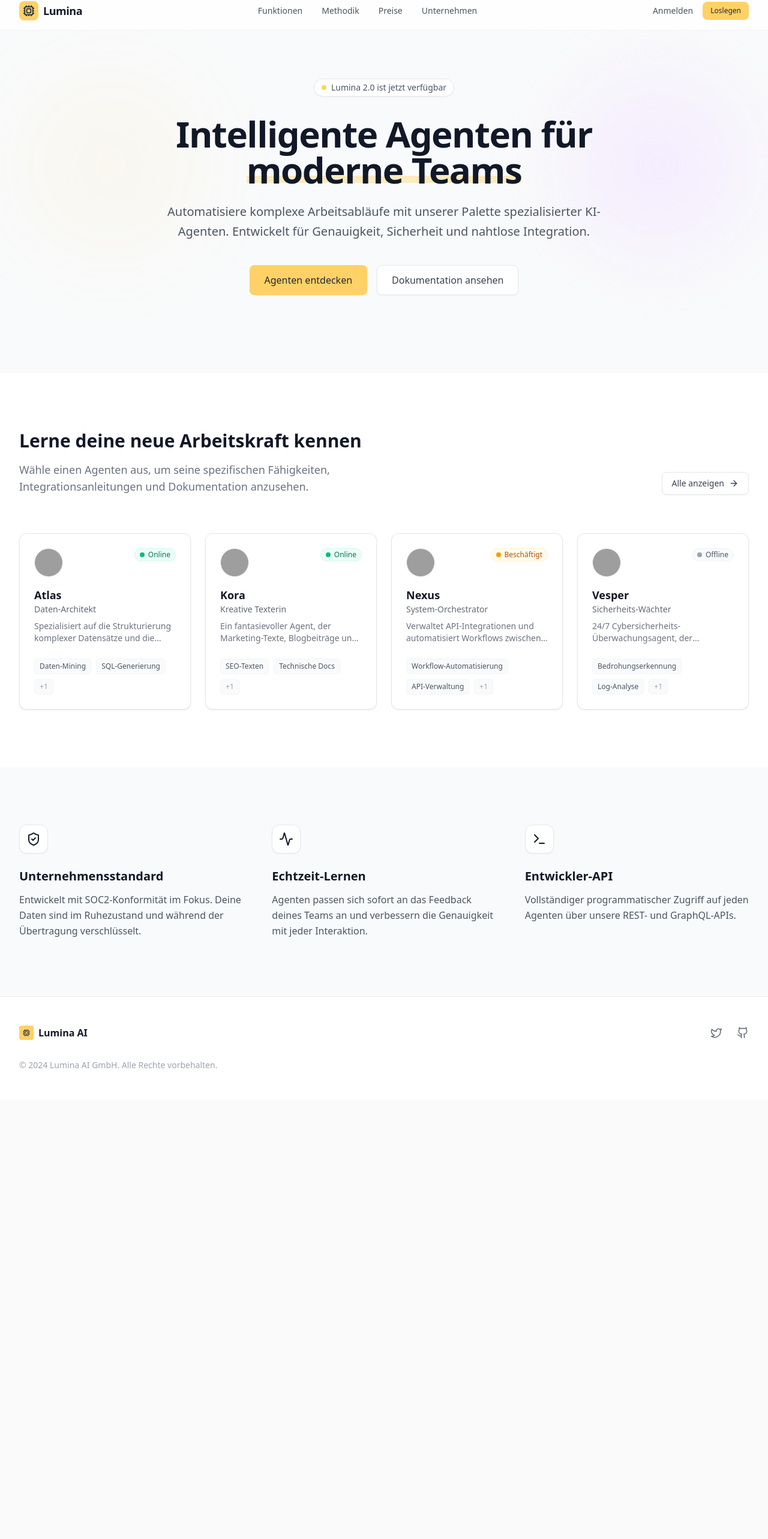
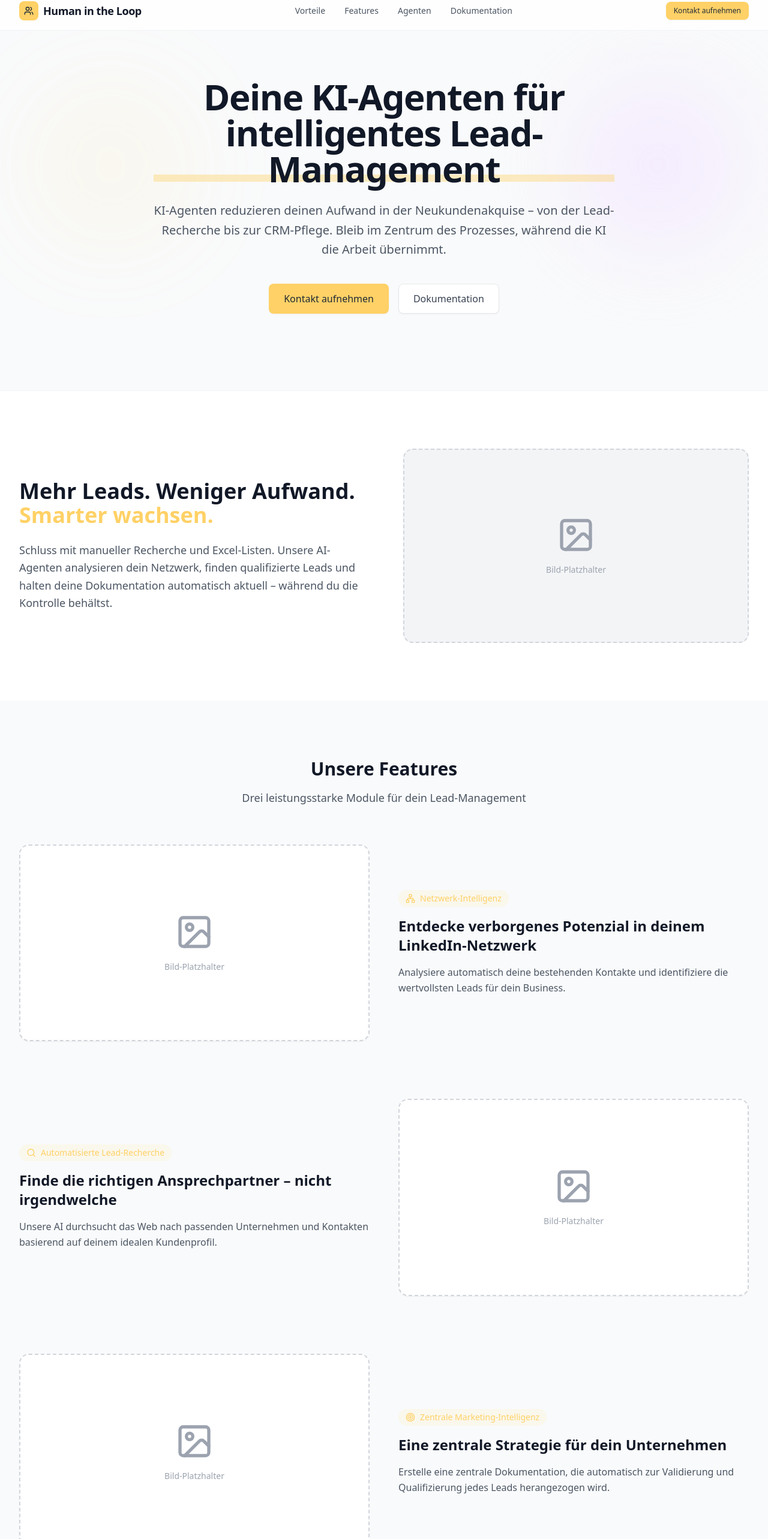
Before and after one commit to christian-klng/homepage, a React (Vite) app: page / in a window 1280 px wide. Shown: the part 14-2580 px from the top of the page at 60% size. Before the commit the page ends 1848 px from the top, so only its background shows below. Built offline with nearby package versions, Linux system fonts and the light colour scheme; grey boxes are pictures that could not be loaded.

Commit message:
Branding und neue Elemente

```diff
--- a/App.tsx
+++ b/App.tsx
@@ -20,25 +20,15 @@ function App() {
         <section className="relative pt-20 pb-32 overflow-hidden">
           <div className="max-w-7xl mx-auto px-4 sm:px-6 lg:px-8 relative z-10">
             <div className="text-center max-w-3xl mx-auto">
-              <motion.div
+              <motion.h1
                 initial={{ opacity: 0, y: 20 }}
                 animate={{ opacity: 1, y: 0 }}
                 transition={{ duration: 0.5 }}
-                className="inline-flex items-center rounded-full px-3 py-1 text-sm font-medium text-gray-600 bg-white border border-gray-200 mb-8 shadow-sm"
-              >
-                <span className="flex h-2 w-2 rounded-full bg-primary mr-2"></span>
-                Lumina 2.0 ist jetzt verfügbar
-              </motion.div>
-
-              <motion.h1
-                initial={{ opacity: 0, y: 20 }}
-                animate={{ opacity: 1, y: 0 }}
-                transition={{ duration: 0.5, delay: 0.1 }}
                 className="text-5xl md:text-6xl font-bold tracking-tight text-gray-900 mb-6"
               >
-                Intelligente Agenten für <br/>
+                Deine KI-Agenten für{' '}
                 <span className="relative inline-block">
-                  <span className="relative z-10">moderne Teams</span>
+                  <span className="relative z-10">intelligentes Lead-Management</span>
                   <span className="absolute bottom-2 left-0 w-full h-3 bg-primary/40 -z-0"></span>
                 </span>
               </motion.h1>
@@ -46,21 +36,21 @@ function App() {
               <motion.p
                 initial={{ opacity: 0, y: 20 }}
                 animate={{ opacity: 1, y: 0 }}
-                transition={{ duration: 0.5, delay: 0.2 }}
+                transition={{ duration: 0.5, delay: 0.1 }}
                 className="text-xl text-gray-600 mb-10 leading-relaxed"
               >
-                Automatisiere komplexe Arbeitsabläufe mit unserer Palette spezialisierter KI-Agenten.
-                Entwickelt für Genauigkeit, Sicherheit und nahtlose Integration.
+                KI-Agenten reduzieren deinen Aufwand in der Neukundenakquise – von der Lead-Recherche
+                bis zur CRM-Pflege. Bleib im Zentrum des Prozesses, während die KI die Arbeit übernimmt.
               </motion.p>
 
               <motion.div
                 initial={{ opacity: 0, y: 20 }}
                 animate={{ opacity: 1, y: 0 }}
-                transition={{ duration: 0.5, delay: 0.3 }}
+                transition={{ duration: 0.5, delay: 0.2 }}
                 className="flex items-center justify-center gap-4"
               >
-                <Button size="lg">Agenten entdecken</Button>
-                <Button size="lg" variant="secondary">Dokumentation ansehen</Button>
+                <Button size="lg">Kontakt aufnehmen</Button>
+                <Button size="lg" variant="secondary">Dokumentation</Button>
               </motion.div>
             </div>
           </div>
@@ -69,6 +59,158 @@ function App() {
           <div className="absolute top-0 left-1/2 -translate-x-1/2 w-full h-full -z-0 pointer-events-none">
             <div className="absolute top-20 left-10 w-72 h-72 bg-primary/10 rounded-full blur-3xl mix-blend-multiply filter opacity-70 animate-blob"></div>
             <div className="absolute top-20 right-10 w-72 h-72 bg-purple-100 rounded-full blur-3xl mix-blend-multiply filter opacity-70 animate-blob animation-delay-2000"></div>
+          </div>
+        </section>
+
+        {/* Value Proposition */}
+        <section id="value" className="py-24 bg-white border-t border-gray-100">
+          <div className="max-w-7xl mx-auto px-4 sm:px-6 lg:px-8">
+            <div className="grid grid-cols-1 lg:grid-cols-2 gap-16 items-center">
+              <motion.div
+                initial={{ opacity: 0, x: -20 }}
+                whileInView={{ opacity: 1, x: 0 }}
+                viewport={{ once: true }}
+                transition={{ duration: 0.5 }}
+              >
+                <h2 className="text-4xl font-bold text-gray-900 mb-6">
+                  Mehr Leads. Weniger Aufwand.{' '}
+                  <span className="text-primary">Smarter wachsen.</span>
+                </h2>
+                <p className="text-lg text-gray-600 leading-relaxed">
+                  Schluss mit manueller Recherche und Excel-Listen. Unsere AI-Agenten analysieren
+                  dein Netzwerk, finden qualifizierte Leads und halten deine Dokumentation automatisch
+                  aktuell – während du die Kontrolle behältst.
+                </p>
+              </motion.div>
+
+              <motion.div
+                initial={{ opacity: 0, x: 20 }}
+                whileInView={{ opacity: 1, x: 0 }}
+                viewport={{ once: true }}
+                transition={{ duration: 0.5, delay: 0.2 }}
+                className="relative"
+              >
+                {/* Platzhalter für Bild */}
+                <div className="aspect-video bg-gray-100 rounded-2xl border-2 border-dashed border-gray-300 flex items-center justify-center">
+                  <div className="text-center text-gray-400">
+                    <Icons.ImagePlaceholder className="w-16 h-16 mx-auto mb-4" />
+                    <p className="text-sm">Bild-Platzhalter</p>
+                  </div>
+                </div>
+              </motion.div>
+            </div>
+          </div>
+        </section>
+
+        {/* Features */}
+        <section id="features" className="py-24 bg-gray-50">
+          <div className="max-w-7xl mx-auto px-4 sm:px-6 lg:px-8">
+            <div className="text-center mb-16">
+              <h2 className="text-3xl font-bold text-gray-900 mb-4">
+                Unsere Features
+              </h2>
+              <p className="text-lg text-gray-600 max-w-2xl mx-auto">
+                Drei leistungsstarke Module für dein Lead-Management
+              </p>
+            </div>
+
+            <div className="space-y-24">
+              {/* Feature 1: Netzwerk-Intelligenz */}
+              <motion.div
+                initial={{ opacity: 0, y: 20 }}
+                whileInView={{ opacity: 1, y: 0 }}
+                viewport={{ once: true }}
+                transition={{ duration: 0.5 }}
+                className="grid grid-cols-1 lg:grid-cols-2 gap-12 items-center"
+              >
+                <div className="order-2 lg:order-1">
+                  {/* Platzhalter für Bild */}
+                  <div className="aspect-video bg-white rounded-2xl border-2 border-dashed border-gray-300 flex items-center justify-center shadow-sm">
+                    <div className="text-center text-gray-400">
+                      <Icons.ImagePlaceholder className="w-16 h-16 mx-auto mb-4" />
+                      <p className="text-sm">Bild-Platzhalter</p>
+                    </div>
+                  </div>
+                </div>
+                <div className="order-1 lg:order-2">
+                  <div className="inline-flex items-center rounded-full px-3 py-1 text-sm font-medium text-primary bg-primary/10 mb-4">
+                    <Icons.Network className="w-4 h-4 mr-2" />
+                    Netzwerk-Intelligenz
+                  </div>
+                  <h3 className="text-2xl font-bold text-gray-900 mb-4">
+                    Entdecke verborgenes Potenzial in deinem LinkedIn-Netzwerk
+                  </h3>
+                  <p className="text-gray-600 leading-relaxed">
+                    Analysiere automatisch deine bestehenden Kontakte und identifiziere
+                    die wertvollsten Leads für dein Business.
+                  </p>
+                </div>
+              </motion.div>
+
+              {/* Feature 2: Automatisierte Lead-Recherche */}
+              <motion.div
+                initial={{ opacity: 0, y: 20 }}
+                whileInView={{ opacity: 1, y: 0 }}
+                viewport={{ once: true }}
+                transition={{ duration: 0.5 }}
+                className="grid grid-cols-1 lg:grid-cols-2 gap-12 items-center"
+              >
+                <div>
+                  <div className="inline-flex items-center rounded-full px-3 py-1 text-sm font-medium text-primary bg-primary/10 mb-4">
+                    <Icons.Search className="w-4 h-4 mr-2" />
+                    Automatisierte Lead-Recherche
+                  </div>
+                  <h3 className="text-2xl font-bold text-gray-900 mb-4">
+                    Finde die richtigen Ansprechpartner – nicht irgendwelche
+                  </h3>
+                  <p className="text-gray-600 leading-relaxed">
+                    Unsere AI durchsucht das Web nach passenden Unternehmen und Kontakten
+                    basierend auf deinem idealen Kundenprofil.
+                  </p>
+                </div>
+                <div>
+                  {/* Platzhalter für Bild */}
+                  <div className="aspect-video bg-white rounded-2xl border-2 border-dashed border-gray-300 flex items-center justify-center shadow-sm">
+                    <div className="text-center text-gray-400">
+                      <Icons.ImagePlaceholder className="w-16 h-16 mx-auto mb-4" />
+                      <p className="text-sm">Bild-Platzhalter</p>
+                    </div>
+                  </div>
+                </div>
+              </motion.div>
+
+              {/* Feature 3: Zentrale Marketing-Intelligenz */}
+              <motion.div
+                initial={{ opacity: 0, y: 20 }}
+                whileInView={{ opacity: 1, y: 0 }}
+                viewport={{ once: true }}
+                transition={{ duration: 0.5 }}
+                className="grid grid-cols-1 lg:grid-cols-2 gap-12 items-center"
+              >
+                <div className="order-2 lg:order-1">
+                  {/* Platzhalter für Bild */}
+                  <div className="aspect-video bg-white rounded-2xl border-2 border-dashed border-gray-300 flex items-center justify-center shadow-sm">
+                    <div className="text-center text-gray-400">
+                      <Icons.ImagePlaceholder className="w-16 h-16 mx-auto mb-4" />
+                      <p className="text-sm">Bild-Platzhalter</p>
+                    </div>
+                  </div>
+                </div>
+                <div className="order-1 lg:order-2">
+                  <div className="inline-flex items-center rounded-full px-3 py-1 text-sm font-medium text-primary bg-primary/10 mb-4">
+                    <Icons.Target className="w-4 h-4 mr-2" />
+                    Zentrale Marketing-Intelligenz
+                  </div>
+                  <h3 className="text-2xl font-bold text-gray-900 mb-4">
+                    Eine zentrale Strategie für dein Unternehmen
+                  </h3>
+                  <p className="text-gray-600 leading-relaxed">
+                    Erstelle eine zentrale Dokumentation, die automatisch zur Validierung
+                    und Qualifizierung jedes Leads herangezogen wird.
+                  </p>
+                </div>
+              </motion.div>
+            </div>
           </div>
         </section>
 
@@ -141,18 +283,18 @@ function App() {
         <div className="max-w-7xl mx-auto px-4 sm:px-6 lg:px-8">
           <div className="flex flex-col md:flex-row justify-between items-center">
             <div className="flex items-center gap-2 mb-4 md:mb-0">
-              <div className="w-6 h-6 bg-primary rounded flex items-center justify-center">
-                <Icons.Cpu className="w-3 h-3 text-primary-content" />
+              <div className="w-8 h-8 bg-primary rounded-lg flex items-center justify-center">
+                <Icons.Users className="w-4 h-4 text-primary-content" />
               </div>
-              <span className="font-bold text-gray-900">Lumina AI</span>
+              <span className="font-bold text-gray-900">Human in the Loop</span>
             </div>
             <div className="flex gap-6 text-gray-500">
                <a href="#" className="hover:text-gray-900"><Icons.Twitter className="w-5 h-5"/></a>
-               <a href="#" className="hover:text-gray-900"><Icons.Github className="w-5 h-5"/></a>
+               <a href="#" className="hover:text-gray-900"><Icons.Linkedin className="w-5 h-5"/></a>
             </div>
           </div>
           <div className="mt-8 text-center md:text-left text-sm text-gray-400">
-            © 2024 Lumina AI GmbH. Alle Rechte vorbehalten.
+            © 2024 Human in the Loop. Alle Rechte vorbehalten.
           </div>
         </div>
       </footer>
--- a/components/Header.tsx
+++ b/components/Header.tsx
@@ -13,9 +13,9 @@ export const Header: React.FC = () => {
           {/* Logo */}
           <div className="flex items-center gap-2 cursor-pointer">
             <div className="w-8 h-8 bg-primary rounded-lg flex items-center justify-center">
-              <Icons.Cpu className="w-5 h-5 text-primary-content" />
+              <Icons.Users className="w-4 h-4 text-primary-content" />
             </div>
-            <span className="text-lg font-bold tracking-tight text-gray-900">Lumina</span>
+            <span className="text-lg font-bold tracking-tight text-gray-900">Human in the Loop</span>
           </div>
 
           {/* Desktop Navigation */}
@@ -31,10 +31,9 @@ export const Header: React.FC = () => {
             ))}
           </nav>
 
-          {/* Call-to-Action Buttons */}
+          {/* Call-to-Action Button */}
           <div className="hidden md:flex items-center gap-4">
-            <a href="#" className="text-sm font-medium text-gray-600 hover:text-gray-900">Anmelden</a>
-            <Button size="sm">Loslegen</Button>
+            <Button size="sm">Kontakt aufnehmen</Button>
           </div>
 
           {/* Mobile Menü Button */}
@@ -63,7 +62,7 @@ export const Header: React.FC = () => {
               </a>
             ))}
             <div className="mt-4 pt-4 border-t border-gray-100 px-3">
-              <Button className="w-full">Loslegen</Button>
+              <Button className="w-full">Kontakt aufnehmen</Button>
             </div>
           </div>
         </div>
--- a/components/Icons.tsx
+++ b/components/Icons.tsx
@@ -9,8 +9,19 @@ import {
   Github,
   Twitter,
   CheckCircle2,
-  Menu
+  Menu,
+  Users,
+  Search,
+  Target,
+  Network,
+  Linkedin,
+  Image
 } from 'lucide-react';
+
+// Platzhalter-Icon für Bilder
+const ImagePlaceholder: React.FC<{ className?: string }> = ({ className }) => (
+  <Image className={className} />
+);
 
 export const Icons = {
   Terminal,
@@ -22,5 +33,11 @@ export const Icons = {
   Github,
   Twitter,
   CheckCircle2,
-  Menu
+  Menu,
+  Users,
+  Search,
+  Target,
+  Network,
+  Linkedin,
+  ImagePlaceholder
 };
--- a/constants.ts
+++ b/constants.ts
@@ -21,8 +21,8 @@ export const AGENTS_DATA: Agent[] = loadAgentsFromGlob(agentModules);
  * Navigationslinks für die Kopfzeile.
  */
 export const NAV_LINKS = [
-  { label: 'Funktionen', href: '#features' },
-  { label: 'Methodik', href: '#methodology' },
-  { label: 'Preise', href: '#pricing' },
-  { label: 'Unternehmen', href: '#company' },
+  { label: 'Vorteile', href: '#value' },
+  { label: 'Features', href: '#features' },
+  { label: 'Agenten', href: '#agents' },
+  { label: 'Dokumentation', href: '#docs' },
 ];
```
